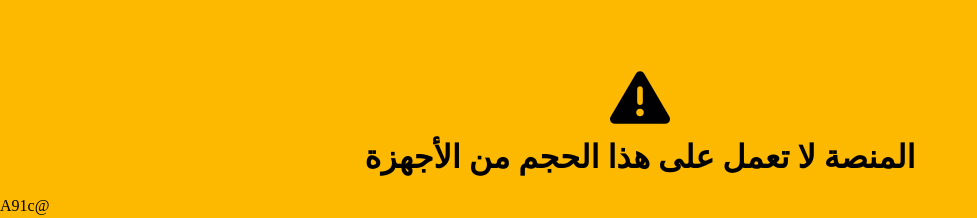
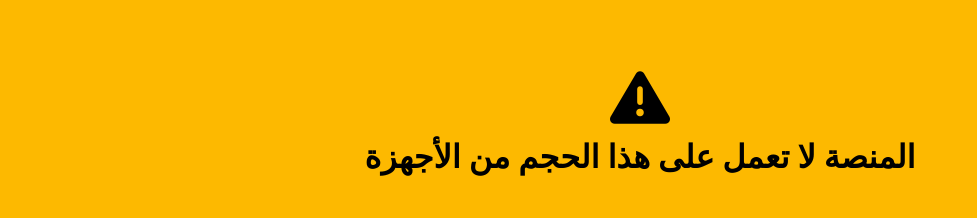
Before and after one commit to Nick390/Auburn-1.0.0, a PHP site: page /index.php in a window 1280 px wide. Shown: the part 582-800 px from the top of the page, without its empty margins (0-977 px from the left). Run offline with PHP 8.4, Linux system fonts and the light colour scheme; some libraries are stand-ins or nearby versions.

Commit message:
Update nav.php

```diff
--- a/PortalGR1.0.5/includes/php/nav.php
+++ b/PortalGR1.0.5/includes/php/nav.php
@@ -1,4 +1,4 @@
-A91c@<!--You can add more pages through this page-->
+<!--You can add more pages through this page-->
 <nav>
         <ul>
             <li><a href="index.php"><i class="fas fa-home"></i></br>الرئيسية</a></li>
```
